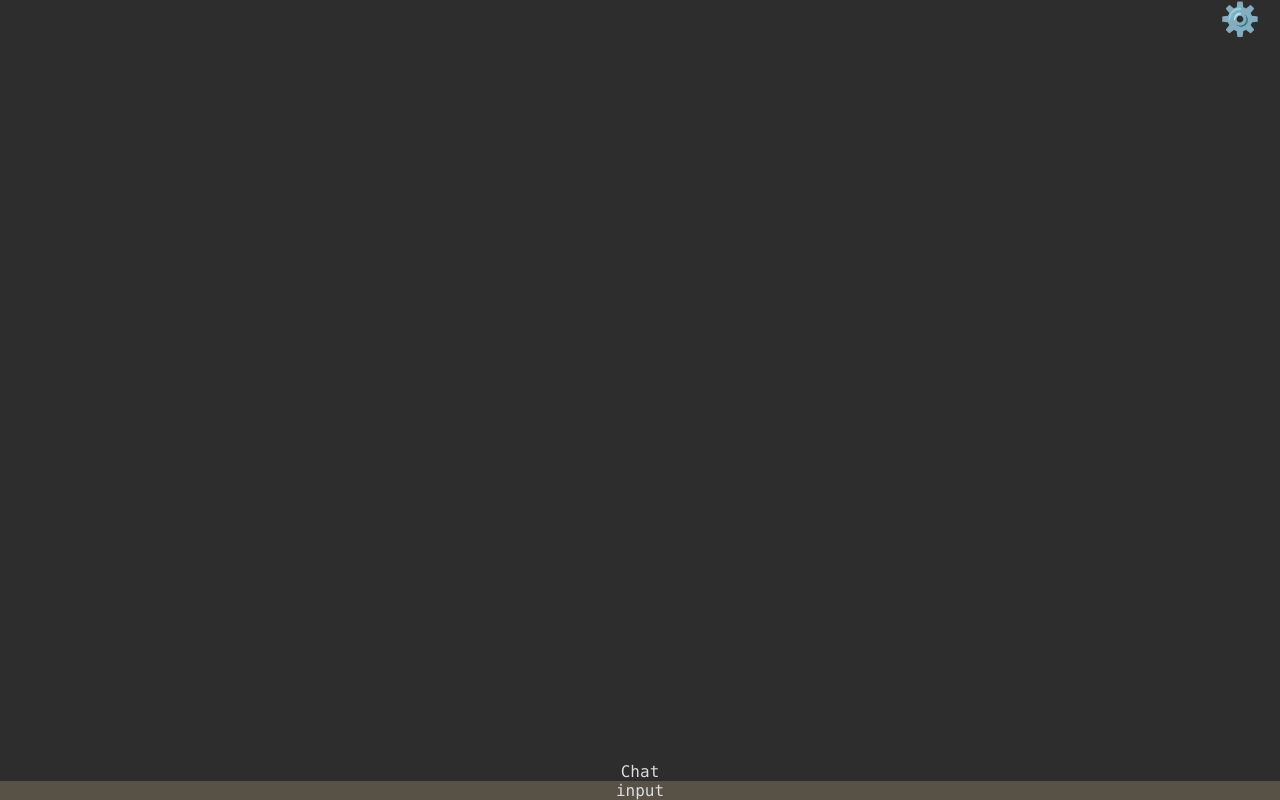
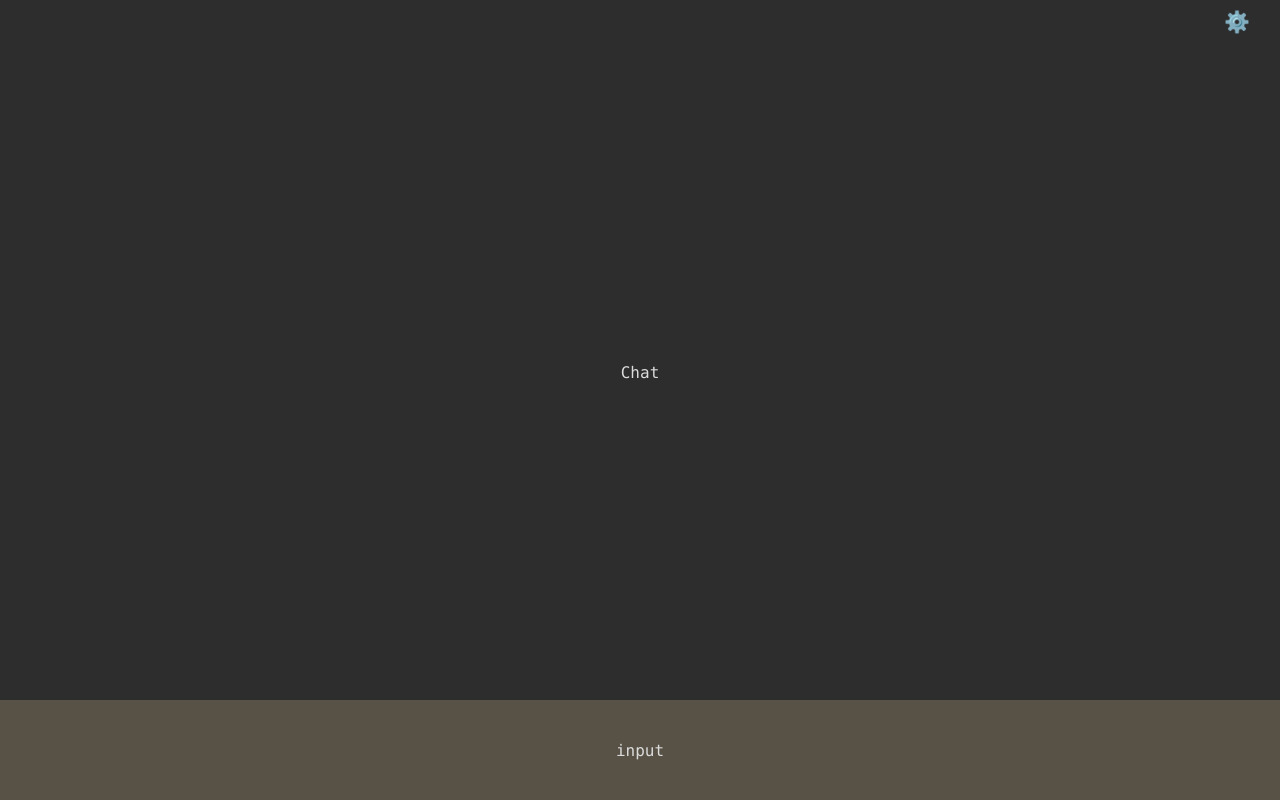
Before and after one commit to rendely/chat-gpt-app, a React (Create React App) app in the folder chat-gpt-react/: page / in a window 1280 px wide. Built offline with nearby package versions, Linux system fonts and the light colour scheme; the HTML template or start-up script is replaced by a standard one.

Commit message:
Refactor config component and fix styles

```diff
--- a/chat-gpt-react/src/components/Header/Header.css
+++ b/chat-gpt-react/src/components/Header/Header.css
@@ -1,8 +1,23 @@
-.Header{
-    text-align: right;
+.top{
     padding: 0 20px;
-    font-size: 2rem;
+    font-size: 1.3rem;
     height: 100%;
     position:sticky;
     top: 0;
+    display: flex;
+    flex-flow: row;
 }
+
+.center{
+    display: flex;
+    flex-grow: 10;
+    justify-content: center;
+    align-items: center;
+}
+
+.side{
+    display: flex;
+    flex-grow: 1;
+    padding: 10px;
+    justify-content: right;
+}
--- a/chat-gpt-react/src/components/Header/Header.js
+++ b/chat-gpt-react/src/components/Header/Header.js
@@ -1,14 +1,21 @@
 import {useState} from 'react';
 import './Header.css';
-import Config from '../Config/Config'
+import Config from './Config/Config'
 
 function Header(){
 
   const [showConfig, setShowConfig] = useState(false);
 
   return (
-    <div class='Header' onClick={() => setShowConfig(curr => !curr)}>
-      ⚙️
+    <div>
+      <div class='top' onClick={() => setShowConfig(curr => !curr)}>
+        <div class='side'></div>
+        <div class='center'>
+        {showConfig? <span>Settings </span>: null}
+        </div>
+        <div class='side'>⚙️</div>
+      </div>
+
       {showConfig? <Config /> : null}
     </div>
   )
```
Also changed, not shown: chat-gpt-react/src/components/Header/Config/Config.css (renamed from chat-gpt-react/src/components/Config/Config.css), chat-gpt-react/src/components/Header/Config/Config.js (renamed from chat-gpt-react/src/components/Config/Config.js).
